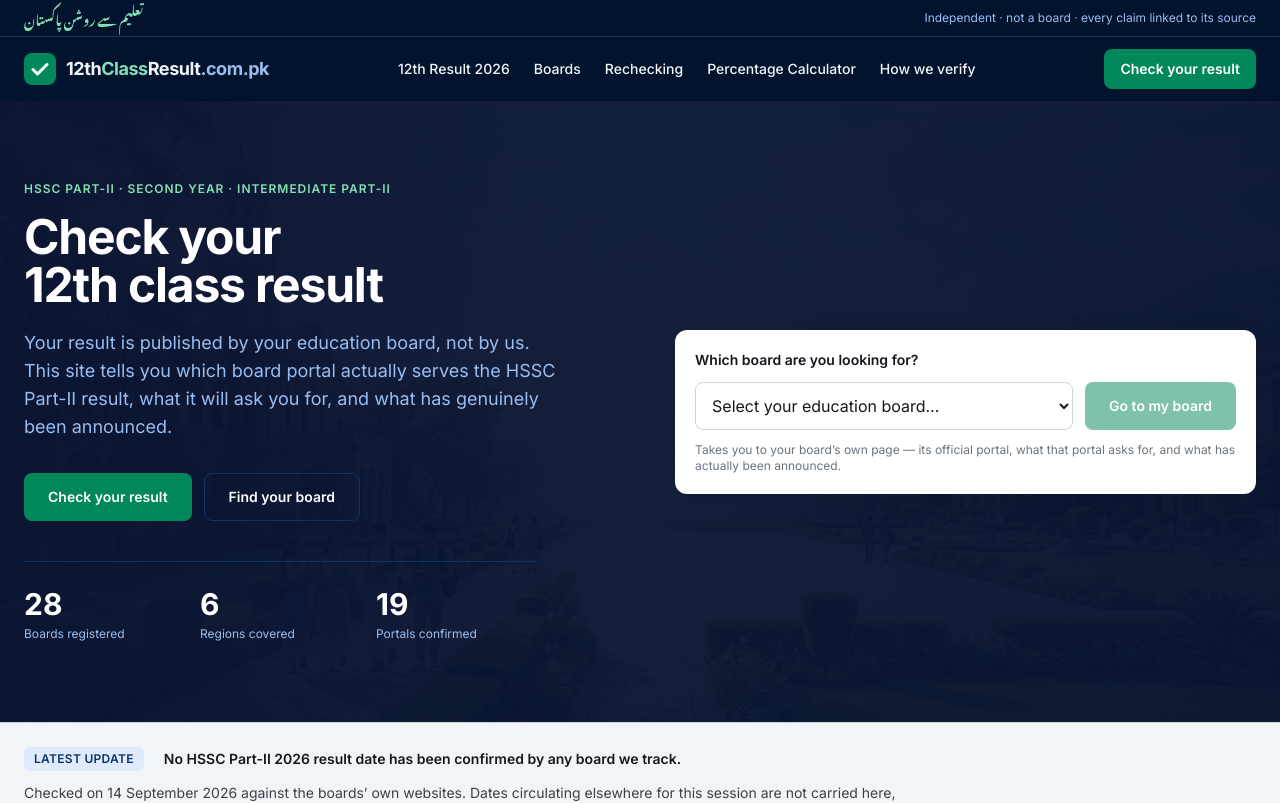
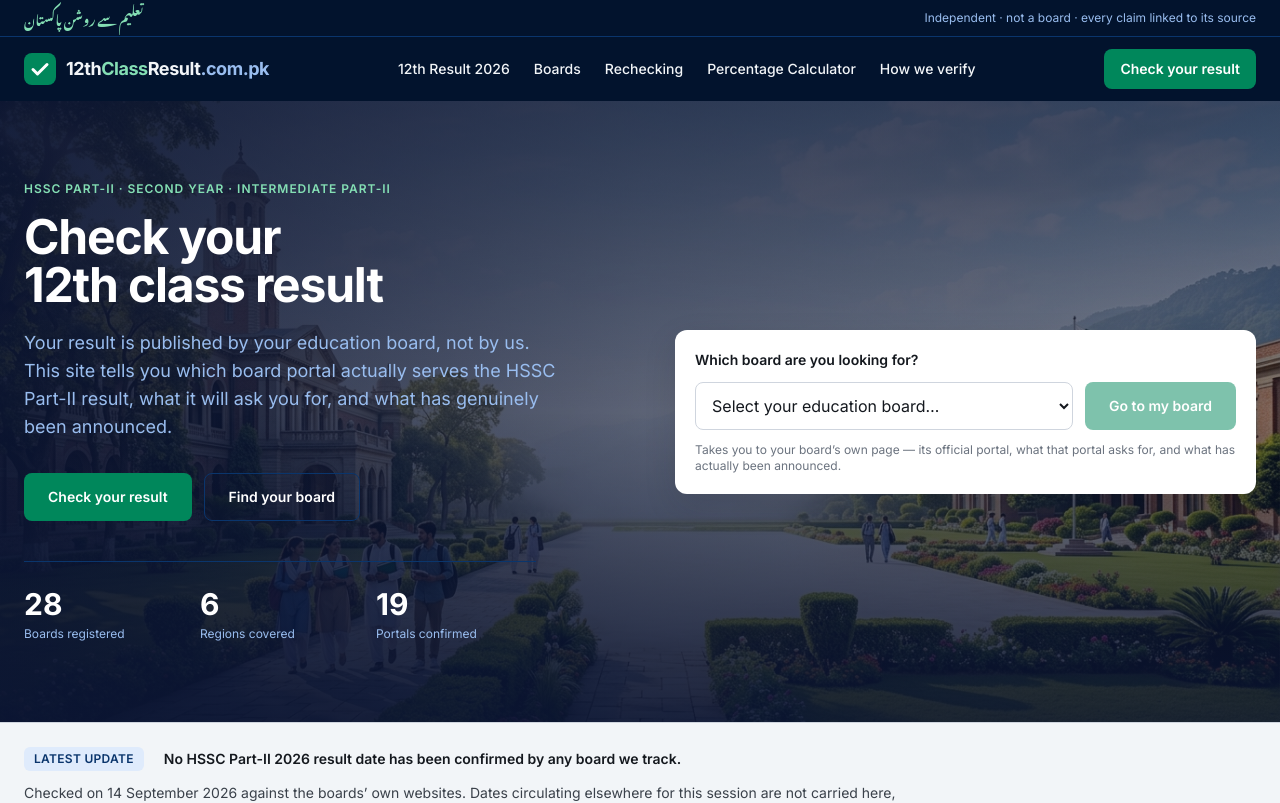
Before and after one commit to 12thclassresult2026/12thclassresult.com.pk, a Next.js app: page / in a window 1280 px wide. Shown: the top 803 px of the page. Built offline with nearby package versions, Linux system fonts and the light colour scheme; a web font is replaced by a local one.

Commit message:
Boost hero background image visibility and soften dark overlay

```diff
--- a/app/page.tsx
+++ b/app/page.tsx
@@ -113,13 +113,14 @@
         <div className="pointer-events-none absolute inset-0 z-0 select-none">
           <Image
             src="/images/hero-bg-campus.jpg"
-            alt=""
+            alt="Pakistan university campus background"
             fill
             priority
             sizes="100vw"
-            className="object-cover object-center opacity-30"
+            className="object-cover object-center opacity-85"
           />
-          <div className="absolute inset-0 bg-gradient-to-r from-[#0b1533]/95 via-[#0b1533]/85 to-[#0b1533]/90" />
+          <div className="absolute inset-0 bg-gradient-to-r from-[#0b1533]/90 via-[#0b1533]/60 to-[#0b1533]/40" />
+          <div className="absolute inset-0 bg-gradient-to-b from-[#0b1533]/50 via-transparent to-[#0b1533]/80" />
         </div>
         <div className="container-wide relative z-10 grid items-center gap-10 lg:grid-cols-[1.1fr_0.9fr]">
           <div>
```
